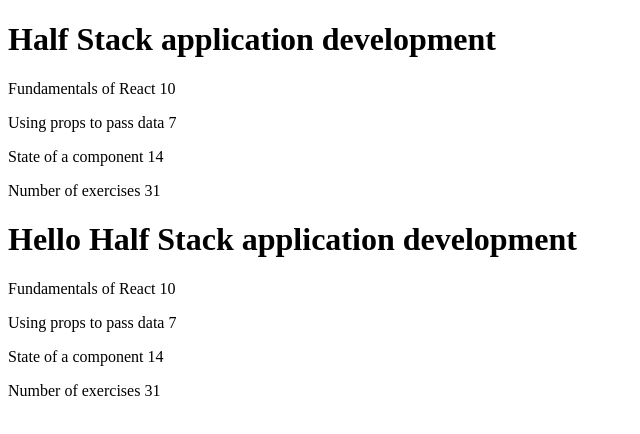
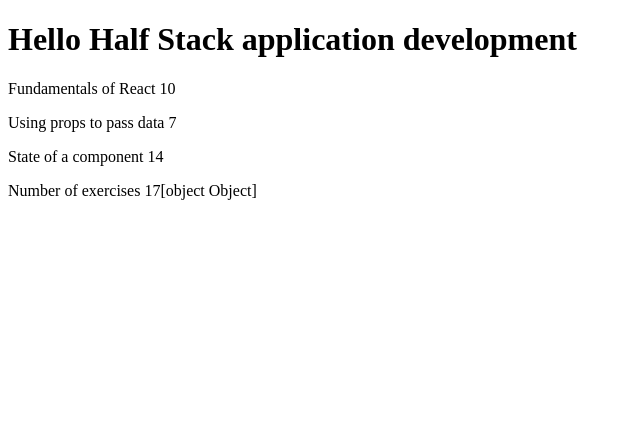
Before and after one commit to stbam/fullstackopen, a React (Vite) app: page / in a window 1280 px wide. Shown: the top 434 px of the page, without its empty margins (0-640 px from the left). Built offline with nearby package versions, Linux system fonts and the light colour scheme.

Commit message:
exercises 1.1-1.4

```diff
--- a/src/App.jsx
+++ b/src/App.jsx
@@ -3,33 +3,33 @@
 import Exercises from './Total'
 const App = () => {
   const course = 'Half Stack application development'
-  const part1 = 'Fundamentals of React'
-  const exercises1 = 10
-  const part2 = 'Using props to pass data'
-  const exercises2 = 7
-  const part3 = 'State of a component'
-  const exercises3 = 14
+  const parts = [
+    {
+      name: 'Fundamentals of React',
+      exercises: 10
+    },
+    {
+      name: 'Using props to pass data',
+      exercises: 7
+    },
+    {
+      name: 'State of a component',
+      exercises: 14
+    }
+  ]
 
   return (
     <div>
-      <h1>{course}</h1>
-      <p>
-        {part1} {exercises1}
-      </p>
-      <p>
-        {part2} {exercises2}
-      </p>
-      <p>
-        {part3} {exercises3}
-      </p>
-      <p>Number of exercises {exercises1 + exercises2 + exercises3}</p>
+      <Header name={course} />
+      {/* <Content name={parts[0].name} value={parts[0].exercises}/> */}
+      <Content parts={parts}/>
 
-      <Header name={course} />
-      <Content name={part1} value={exercises1}/>
-      <Content name={part2} value={exercises2}/>
-      <Content name={part3} value={exercises3}/>
+      <Exercises parts={parts}/>
 
-      <Exercises  value={exercises1+exercises2+exercises3}/>
+
+      {/* <Exercises  value={exercises1+exercises2+exercises3}/> */}
+
+
     </div>
 
 
--- a/src/Content.jsx
+++ b/src/Content.jsx
@@ -1,7 +1,15 @@
 const Content = (props) => {
+    const {parts} = props;
+
     return (
+        <div>
 
-        <p>{props.name} {props.value}</p>
+    <p>{props.parts[0].name} {props.parts[0].exercises}</p>
+    <p>{props.parts[1].name} {props.parts[1].exercises}</p>
+    <p>{props.parts[2].name} {props.parts[2].exercises}</p>
+
+        </div>
+
      );
 }
 
--- a/src/Total.jsx
+++ b/src/Total.jsx
@@ -1,9 +1,8 @@
 const Exercises = (props) => {
     return (
 
-        <p>Number of exercises {props.value}</p>
+        <p>Number of exercises {props.parts[0].exercises + props.parts[1].exercises + props.parts[2]}</p>
 
      );
 }
-
 export default Exercises;
```
